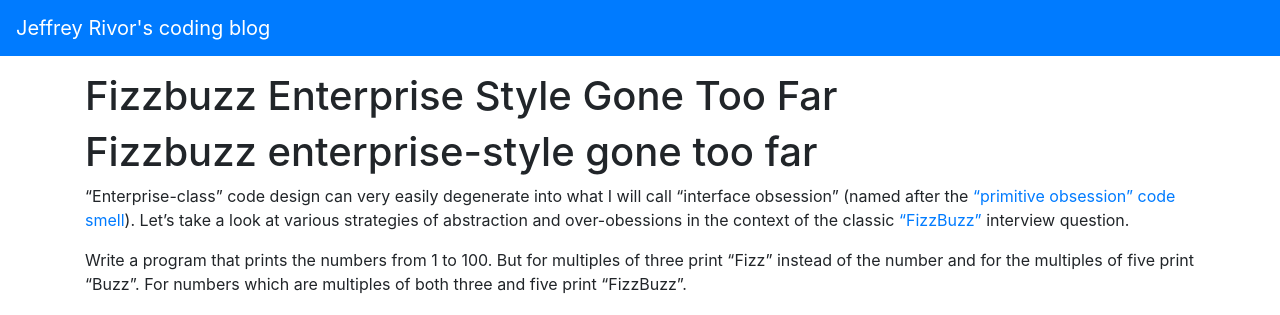
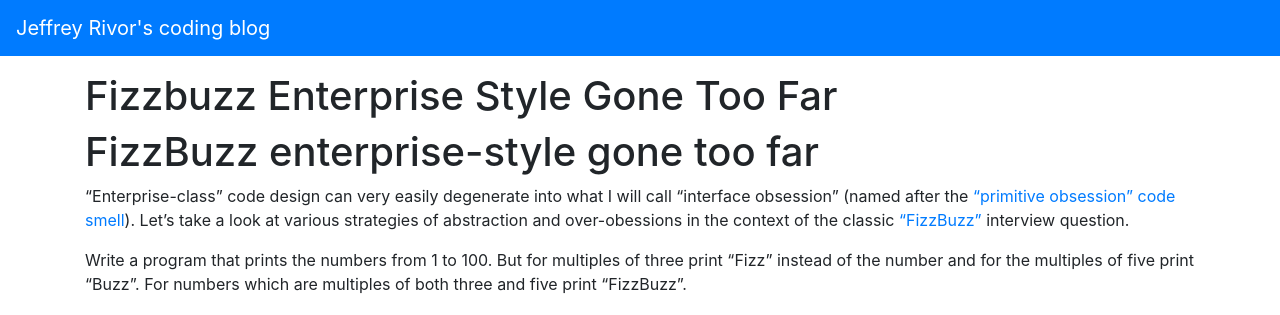
Before and after one commit to jeffreyrivor/jeffreyrivor.github.io, a Jekyll site: the page built from _posts/2020-05-24-fizzbuzz-enterprise-style-gone-too-far.md, in a window 1280 px wide and 900 px high. Shown: the top 315 px of the window. Built offline with Jekyll 4.4.1, drawn with Linux system fonts in a browser that asks for light colours.

Commit message:
Fix heading casing

```diff
--- a/_posts/2020-05-24-fizzbuzz-enterprise-style-gone-too-far.md
+++ b/_posts/2020-05-24-fizzbuzz-enterprise-style-gone-too-far.md
@@ -1,7 +1,7 @@
 ---
 date: 2020-05-24 01:30:00 -0700
 ---
-# Fizzbuzz enterprise-style gone too far
+# FizzBuzz enterprise-style gone too far
 
 "Enterprise-class" code design can very easily degenerate into what I will call "interface obsession"
 (named after the ["primitive obsession" code smell](https://blog.codinghorror.com/code-smells/)). Let's
```
